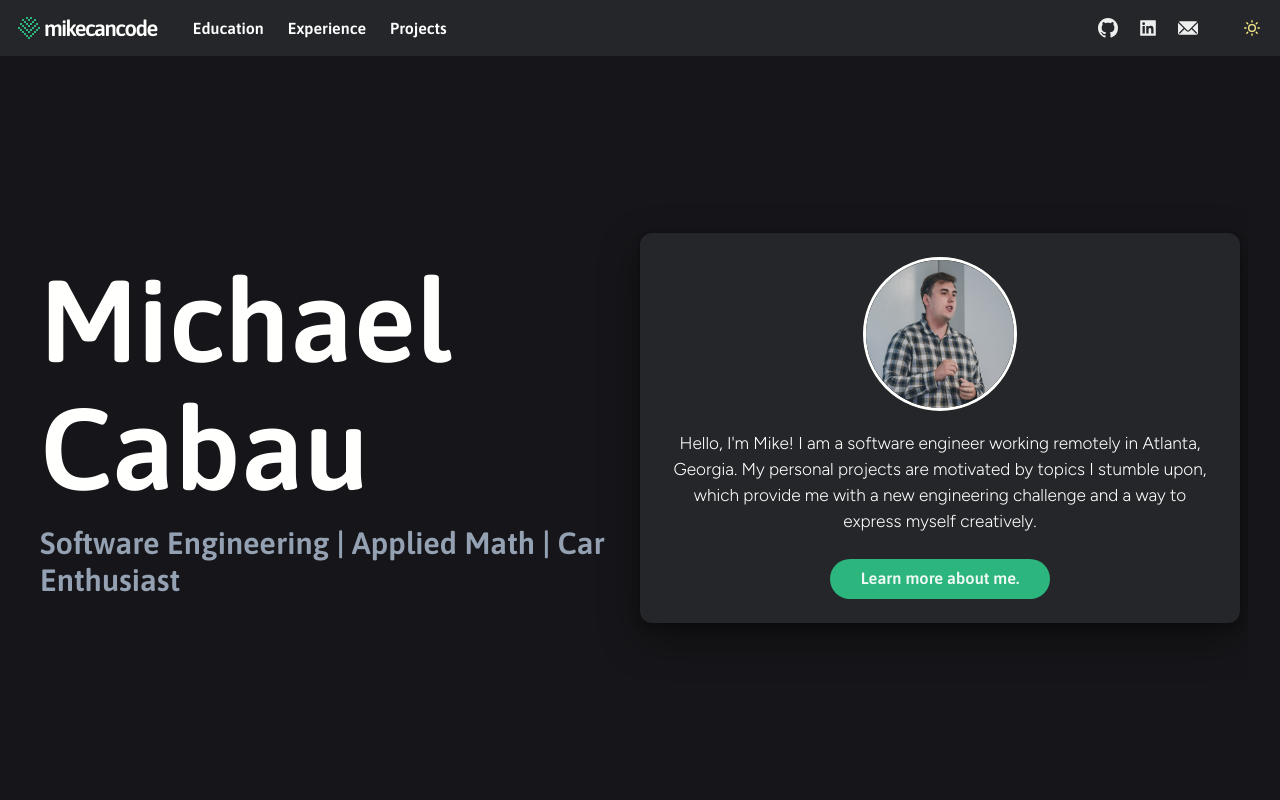
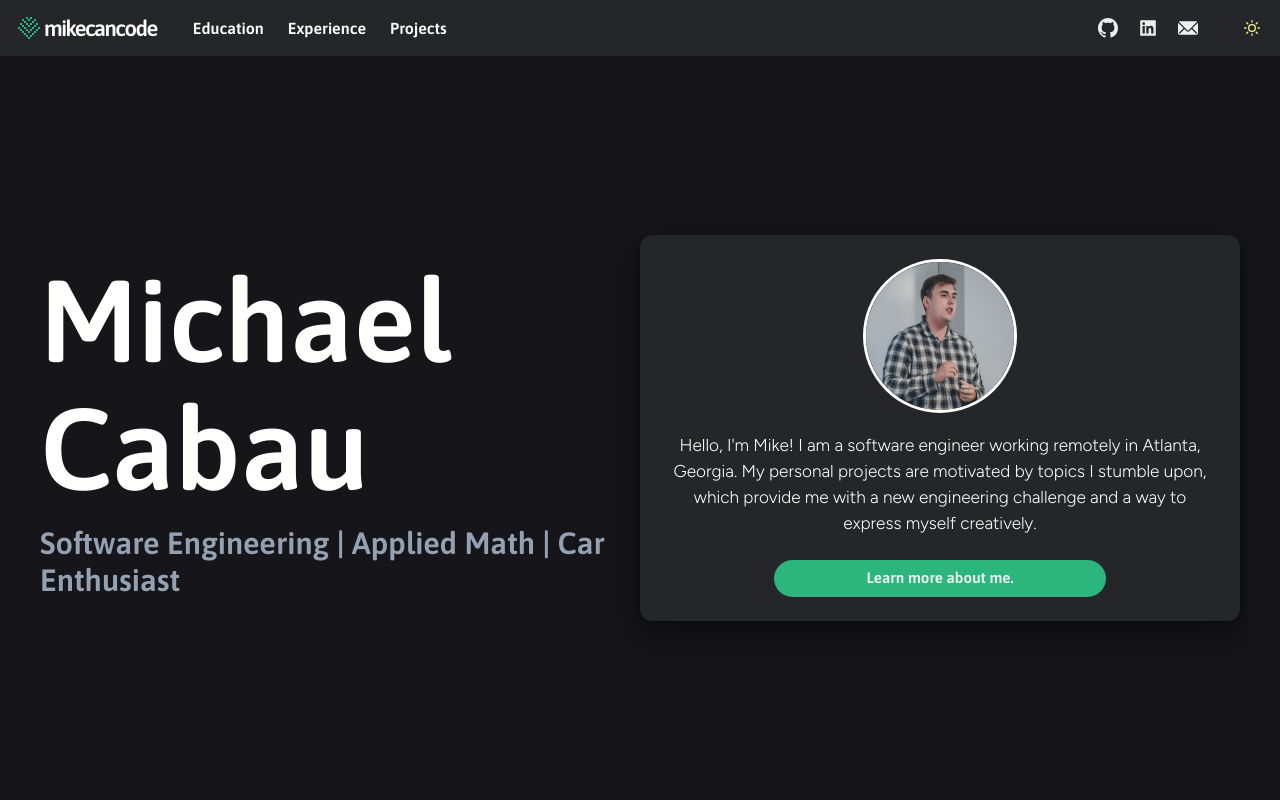
Before and after one commit to bcabau1/mike-can-code, a Next.js app: page / in a window 1280 px wide. Shown: the top 800 px of the page. Built offline with nearby package versions, Linux system fonts and the light colour scheme.

Commit message:
responsibe font scaling

```diff
--- a/components/buttonbar.js
+++ b/components/buttonbar.js
@@ -19,8 +19,8 @@ export default function ButtonBar({children}) {
         animate={{ y: 0, opacity: 1 }}
         >
             <NextLink href='#banners'>
-                <Button display='block' margin='auto' borderRadius='full' w='calc(11vw + 80px)' bg={useColorModeValue('#8bd3dd', '#2cb67d')} fontFamily='heading' >
-                            <Text as='h3' fontSize='calc(10px + .5vw)'>{children}</Text>
+                <Button display='block' margin='auto' borderRadius='full' w='60%' h='calc(30px + .5vw)'bg={useColorModeValue('#8bd3dd', '#2cb67d')} fontFamily='heading' >
+                            <Text as='h3' fontSize='calc(12px + .25vw)'>{children}</Text>
                 </Button>
             </NextLink>
         </Box>
--- a/pages/index.js
+++ b/pages/index.js
@@ -23,7 +23,7 @@ export default function Page(router) {
                     </Flex>
                 </Flex>
             </Flex>
-            <Flex position='relative' w = '100%' h='100%' px='13.5%' p='13.5%' textAlign='center' flexWrap='wrap' id='banners' overflow='hidden' alignItems='center' justifyContent='center' >
+            <Flex position='relative' w = '100%' h='100%' px='13.5%' p='13.5%' textAlign='center' flexWrap='wrap' id='banners' overflow='auto' alignItems='center' justifyContent='center' >
 
                 <Heading  w='100%' as="h3" variant="banner-title">
                      You can find out more about my...
```
